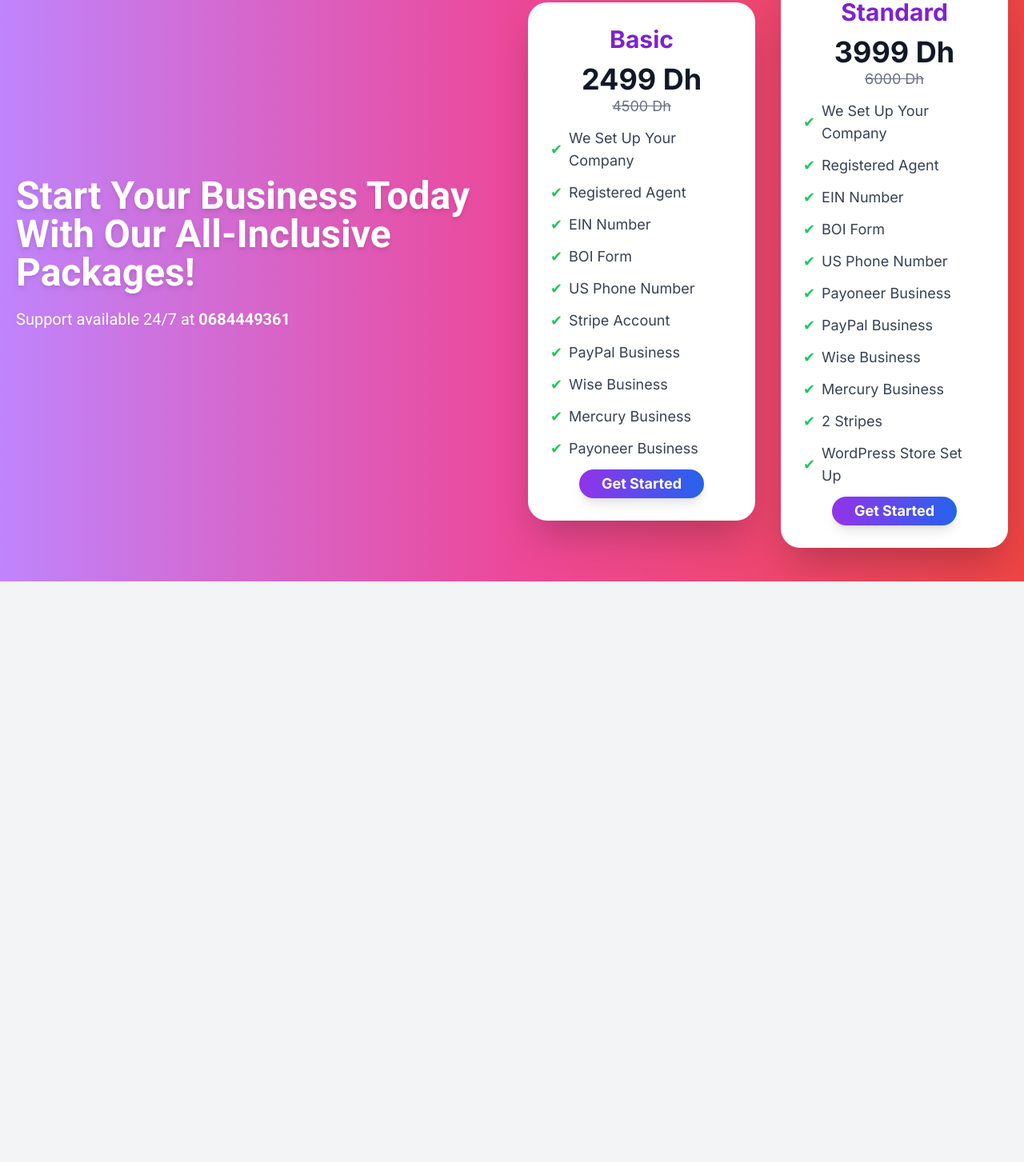
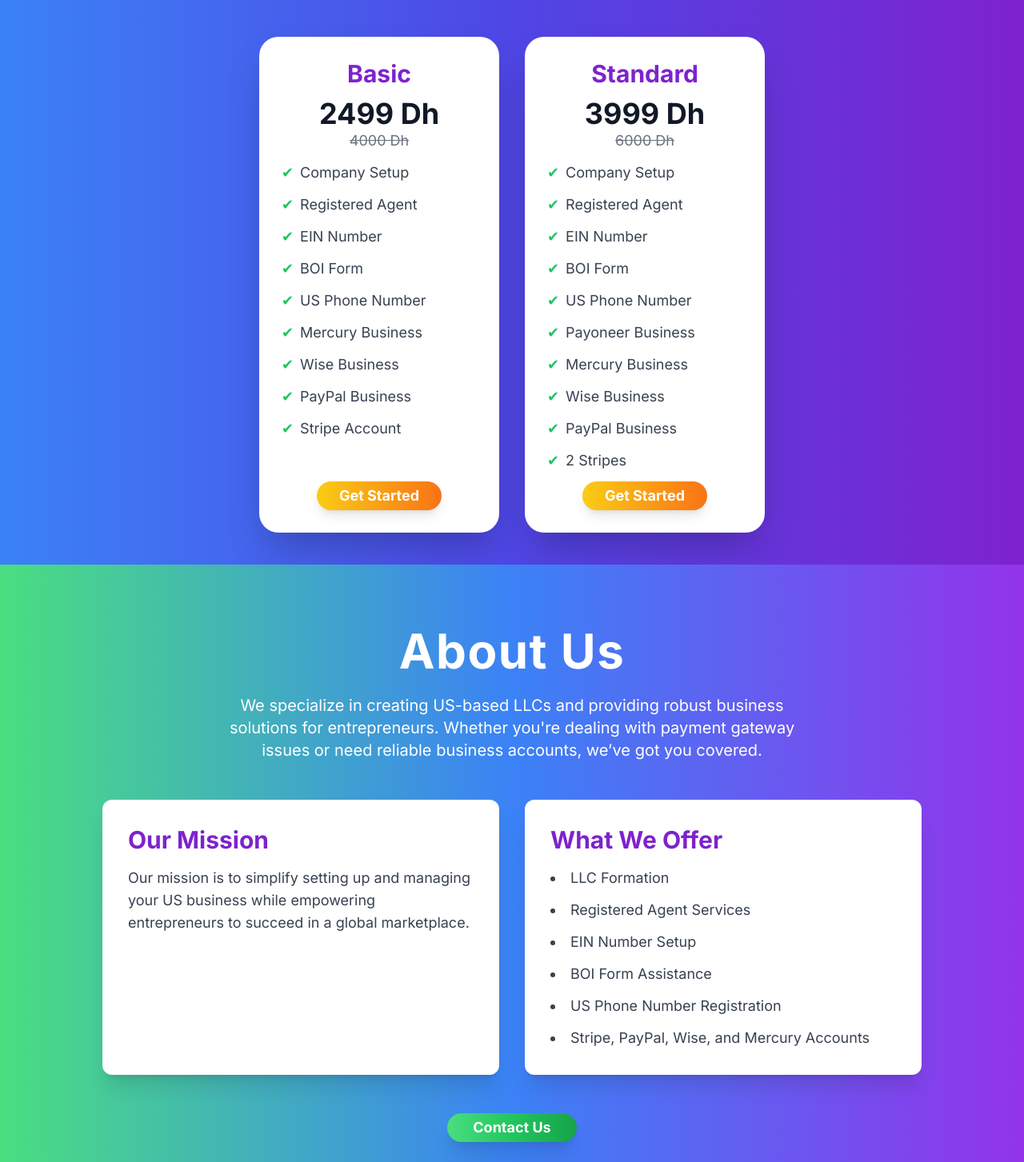
Before and after one commit to Youssef-ahkim/logicraft-app, a Next.js app: page / in a window 1280 px wide. Shown: the part 897-2350 px from the top of the page at 80% size. Before the commit the page ends 1624 px from the top, so only its background shows below. Built offline with nearby package versions, Linux system fonts and the light colour scheme.

Commit message:
animation changes

```diff
--- a/app/globals.css
+++ b/app/globals.css
@@ -214,7 +214,7 @@
 }
 
 .animate-buttonBounce {
-  animation: buttonBounce 2s ease-in-out infinite;
+  animation: buttonBounce 1s ease-in-out infinite;
 }
 
 
--- a/app/layout.tsx
+++ b/app/layout.tsx
@@ -3,6 +3,7 @@
 import "./globals.css";
 import Navbar from "@/components/Navbar";
 import Services from "@/components/Services";
+import About from "@/components/About";
 
 
 const geistSans = Geist({
@@ -28,12 +29,13 @@
   return (
     <html lang="en">
       <body
-        className={`${geistSans.variable} ${geistMono.variable} antialiased bg-gray-100`}
+        className={`${geistSans.variable} ${geistMono.variable} antialiased bg-gray-100 flex flex-col`}
       >
 
         <Navbar />
         {children}
         <Services />
+        <About  />
       </body>
     </html>
   );
--- a/app/page.tsx
+++ b/app/page.tsx
@@ -12,7 +12,7 @@
   return (
     <div
       id="home"
-      className={`${inter.className}  overflow-hidden h-[89vh] mt-[5rem] xl:mt-[5rem] lg:mt-[5rem] md:mt-[4rem] flex flex-col lg:flex-row justify-center items-center gap-[2%] bg-gray-100 px-4`}
+      className={`${inter.className}  overflow-hidden h-[89vh] flex flex-col lg:flex-row justify-evenly items-center gap-[2%] bg-gray-100 px-4`}
     >
       {/* Section 1 */}
       <section className="animate-slideInL flex flex-col justify-evenly sm:justify-center items-center w-full lg:w-[45%] h-auto lg:h-[85%] bg-slate-50 rounded-2xl shadow-xl p-6 lg:p-10 text-center lg:mb-0">
--- /dev/null
+++ b/components/About.tsx
@@ -0,0 +1,101 @@
+"use client";
+
+import { Inter } from "next/font/google";
+import { Button } from "@/components/ui/button";
+import { motion } from "framer-motion";
+
+const inter = Inter({
+    subsets: ["latin"],
+    weight: ["400", "700"],
+});
+
+const sectionVariants = {
+    hidden: { opacity: 0, y: 50 },
+    visible: { opacity: 1, y: 0 },
+};
+
+export default function About() {
+    return (
+        <div
+            id="about"
+            className={`${inter.className} flex flex-col justify-center items-center min-h-screen bg-gradient-to-r from-green-400 via-blue-500 to-purple-600 px-6 py-12 text-white`}
+        >
+            {/* Header Section */}
+            <motion.section
+                className="w-full max-w-5xl text-center mb-12"
+                initial="hidden"
+                whileInView="visible"
+                viewport={{ once: true, amount: 0.5 }}
+                transition={{ duration: 0.5, delay: 0.2 }}
+                variants={sectionVariants}
+            >
+                <h2 className="text-5xl md:text-6xl font-extrabold mb-6 tracking-wide">
+                    About Us
+                </h2>
+                <p className="text-lg md:text-xl leading-relaxed max-w-3xl mx-auto">
+                    We specialize in creating US-based LLCs and providing robust business
+                    solutions for entrepreneurs. Whether you{"'"}re dealing with payment
+                    gateway issues or need reliable business accounts, we’ve got you
+                    covered.
+                </p>
+            </motion.section>
+
+            {/* Mission and Offerings */}
+            <motion.section
+                className="grid grid-cols-1 sm:grid-cols-2 gap-8 w-full max-w-5xl"
+                initial="hidden"
+                whileInView="visible"
+                viewport={{ once: true, amount: 0.5 }}
+                transition={{ duration: 0.5, delay: 0.4 }}
+                variants={sectionVariants}
+            >
+                {/* Mission */}
+                <div className="bg-white p-8 rounded-xl shadow-xl transition-transform transform xl:hover:scale-105 lg:hover:scale-105 md:hover:scale-105 hover:shadow-2xl duration-300 ease-in-out">
+                    <h3 className="text-2xl md:text-3xl font-semibold text-purple-700 mb-4">
+                        Our Mission
+                    </h3>
+                    <p className="text-gray-700 text-base md:text-lg">
+                        Our mission is to simplify setting up and managing your US business
+                        while empowering entrepreneurs to succeed in a global marketplace.
+                    </p>
+                </div>
+
+                {/* Offerings */}
+                <div className="bg-white p-8 rounded-xl shadow-xl transition-transform transform xl:hover:scale-105 lg:hover:scale-105 md:hover:scale-105 hover:shadow-2xl duration-300 ease-in-out">
+                    <h3 className="text-2xl md:text-3xl font-semibold text-purple-700 mb-4">
+                        What We Offer
+                    </h3>
+                    <ul className="list-disc list-inside space-y-3 text-gray-700 text-base md:text-lg">
+                        <li>LLC Formation</li>
+                        <li>Registered Agent Services</li>
+                        <li>EIN Number Setup</li>
+                        <li>BOI Form Assistance</li>
+                        <li>US Phone Number Registration</li>
+                        <li>Stripe, PayPal, Wise, and Mercury Accounts</li>
+                    </ul>
+                </div>
+            </motion.section>
+
+            {/* Call to Action */}
+            <motion.section
+                className="mt-12 text-center"
+                initial="hidden"
+                whileInView="visible"
+                viewport={{ once: true, amount: 0.5 }}
+                transition={{ duration: 0.5, delay: 0.6 }}
+                variants={sectionVariants}
+            >
+                <a
+                    href="https://wa.me/+212614803118"
+                    target="_blank"
+                    rel="noopener noreferrer"
+                    aria-label="Contact us on WhatsApp"
+                >
+                    <Button className="bg-gradient-to-r from-green-400 via-green-500 to-green-600 hover:from-green-500 hover:to-green-700 text-white font-bold py-3 px-8 rounded-full shadow-xl text-lg transition-all duration-300 ease-in-out">
+                        Contact Us
+                    </Button>
+                </a>
+            </motion.section>
+        </div>
+    );
+}
--- a/components/Navbar.tsx
+++ b/components/Navbar.tsx
@@ -7,7 +7,7 @@
 function Navbar() {
     return (
         <>
-            <nav className="flex justify-between items-center py-4 px-6 bg-gray-100 shadow-sm absolute z-10 top-0 w-full animate-fadeIn">
+            <nav className="flex justify-between items-center py-4 px-6 bg-gray-100 shadow-sm  w-full animate-fadeIn">
                 {/* Logo */}
                 <a href="#home" className='animate-logoSlideIn'>
                     <Image
@@ -23,8 +23,8 @@
                 {/* Navigation Links */}
                 <ul className="hidden md:flex gap-8 text-lg font-medium text-gray-700">
                     <li className="hover:text-blue-500 transition animate-linksFadeIn"><a href="#home">Home</a></li>
+                    <li className="hover:text-blue-500 transition animate-linksFadeIn"><a href="#services">Our Services</a></li>
                     <li className="hover:text-blue-500 transition animate-linksFadeIn"><a href="#about">About</a></li>
-                    <li className="hover:text-blue-500 transition animate-linksFadeIn"><a href="#services">Our Services</a></li>
                     <li className="hover:text-blue-500 transition animate-linksFadeIn"><a href="#contact">Contact</a></li>
                 </ul>
 
--- a/components/Services.tsx
+++ b/components/Services.tsx
@@ -1,18 +1,21 @@
-"use client"
+"use client";
 
-import { Inter, Roboto } from 'next/font/google';
+import { Inter } from 'next/font/google';
+import { Poppins } from 'next/font/google';
 import { Button } from "@/components/ui/button";
 import { useEffect, useRef } from 'react';
+
+const poppins = Poppins({
+  subsets: ['latin'],
+  weight: ['400', '700'],
+});
 
 const inter = Inter({
   subsets: ['latin'],
   weight: ['400', '700'],
 });
 
-const roboto = Roboto({
-  subsets: ['latin'],
-  weight: ['400', '700'],
-});
+
 
 export default function Pricing() {
   const textRef = useRef<HTMLDivElement | null>(null);
@@ -59,18 +62,17 @@
     {
       name: "Basic",
       price: "2499 Dh",
-      oldPrice: "4500 Dh",
+      oldPrice: "4000 Dh",
       features: [
-        "We Set Up Your Company",
+        "Company Setup",
         "Registered Agent",
         "EIN Number",
         "BOI Form",
         "US Phone Number",
+        "Mercury Business",
+        "Wise Business",
+        "PayPal Business",
         "Stripe Account",
-        "PayPal Business",
-        "Wise Business",
-        "Mercury Business",
-        "Payoneer Business",
       ],
     },
     {
@@ -78,17 +80,16 @@
       price: "3999 Dh",
       oldPrice: "6000 Dh",
       features: [
-        "We Set Up Your Company",
+        "Company Setup",
         "Registered Agent",
         "EIN Number",
         "BOI Form",
         "US Phone Number",
         "Payoneer Business",
+        "Mercury Business",
+        "Wise Business",
         "PayPal Business",
-        "Wise Business",
-        "Mercury Business",
         "2 Stripes",
-        "WordPress Store Set Up",
       ],
     },
   ];
@@ -96,21 +97,20 @@
   return (
     <div
       id="services"
-      className={`${inter.className} mt-8 min-h-screen xl:h-screen flex flex-col justify-center items-center bg-gradient-to-r from-purple-400 via-pink-500 to-red-500 px-5 py-12 overflow-hidden`}
+      className={`${inter.className} xl:h-screen min-h-screen flex flex-col justify-center items-center bg-gradient-to-r from-blue-500 via-indigo-600 to-purple-700 px-5 py-12 overflow-hidden`}
+
     >
-      <div className="w-full flex flex-col md:flex-row justify-between items-center gap-8 md:gap-10">
-        <div ref={textRef} className={`${roboto.className} text-left md:w-1/2 opacity-0 transform -translate-x-20 transition-all duration-1000 ease-out`}>
-          <h1 className="text-4xl md:text-5xl font-extrabold text-white mb-4 md:mb-5 drop-shadow-md">
-            Start Your Business Today
-            <br />
-            With Our All-Inclusive Packages!
+      <div className="w-full text-center mb-10">
+        <h1
+          ref={textRef}
+          className={`${poppins.className} text-4xl md:text-6xl font-black tracking-tight text-white opacity-0 transform -translate-y-10 transition-all duration-1000 ease-out`}
+        >
+          BUSINESS PACKAGES
         </h1>
-          <p className="text-lg md:text-xl text-white mb-4 md:mb-5 drop-shadow-sm">
-            Support available 24/7 at <strong>0684449361</strong>
-          </p>
+
       </div>
 
-        <div className="flex flex-wrap justify-center gap-6 md:gap-8 items-center md:w-1/2">
+      <div className="flex flex-wrap justify-center gap-8">
         {pricingPlans.map((plan, index) => (
           <div
             key={index}
@@ -119,7 +119,7 @@
                 pricingRefs.current[index] = el;
               }
             }}
-              className="relative flex-grow bg-white w-full sm:w-[45%] max-w-[400px] p-6 md:p-7 rounded-3xl shadow-2xl transform opacity-0 translate-x-20 transition-all duration-1000 ease-out"
+            className="relative bg-white w-full sm:w-[300px] max-w-[400px] p-6 md:p-7 rounded-3xl shadow-2xl transform opacity-0 translate-x-10 transition-all duration-1000"
           >
             <div className="relative z-10 flex flex-col h-full">
               <h2 className="text-2xl md:text-3xl font-bold text-purple-700 text-center mb-3">
@@ -147,7 +147,7 @@
                   rel="noopener noreferrer"
                   aria-label="Contact us on WhatsApp"
                 >
-                    <Button className="bg-gradient-to-r from-purple-600 to-blue-600 hover:from-purple-700 hover:to-blue-700 text-white font-semibold py-2 px-6 md:py-2.5 md:px-7 rounded-full shadow-lg text-lg transition-all">
+                  <Button className="bg-gradient-to-r from-yellow-400 to-orange-500 hover:from-yellow-500 hover:to-orange-600 text-white font-semibold py-2 px-6 md:py-2.5 md:px-7 rounded-full shadow-lg text-lg transition-all">
                     Get Started
                   </Button>
                 </a>
@@ -156,12 +156,11 @@
           </div>
         ))}
       </div>
-      </div>
 
       <style jsx>{`
         .animate-slideIn {
           opacity: 1 !important;
-          transform: translateX(0) !important;
+          transform: translateY(0) !important;
         }
       `}</style>
     </div>
--- a/package.json
+++ b/package.json
@@ -12,6 +12,7 @@
     "@radix-ui/react-slot": "^1.1.1",
     "class-variance-authority": "^0.7.1",
     "clsx": "^2.1.1",
+    "framer-motion": "^12.0.0",
     "lucide-react": "^0.471.1",
     "next": "15.1.4",
     "react": "^19.0.0",
```
Also changed, not shown: 1 other file (tests, documents, lock files or other folders). Lines whose indentation alone changed are shown as unchanged.
